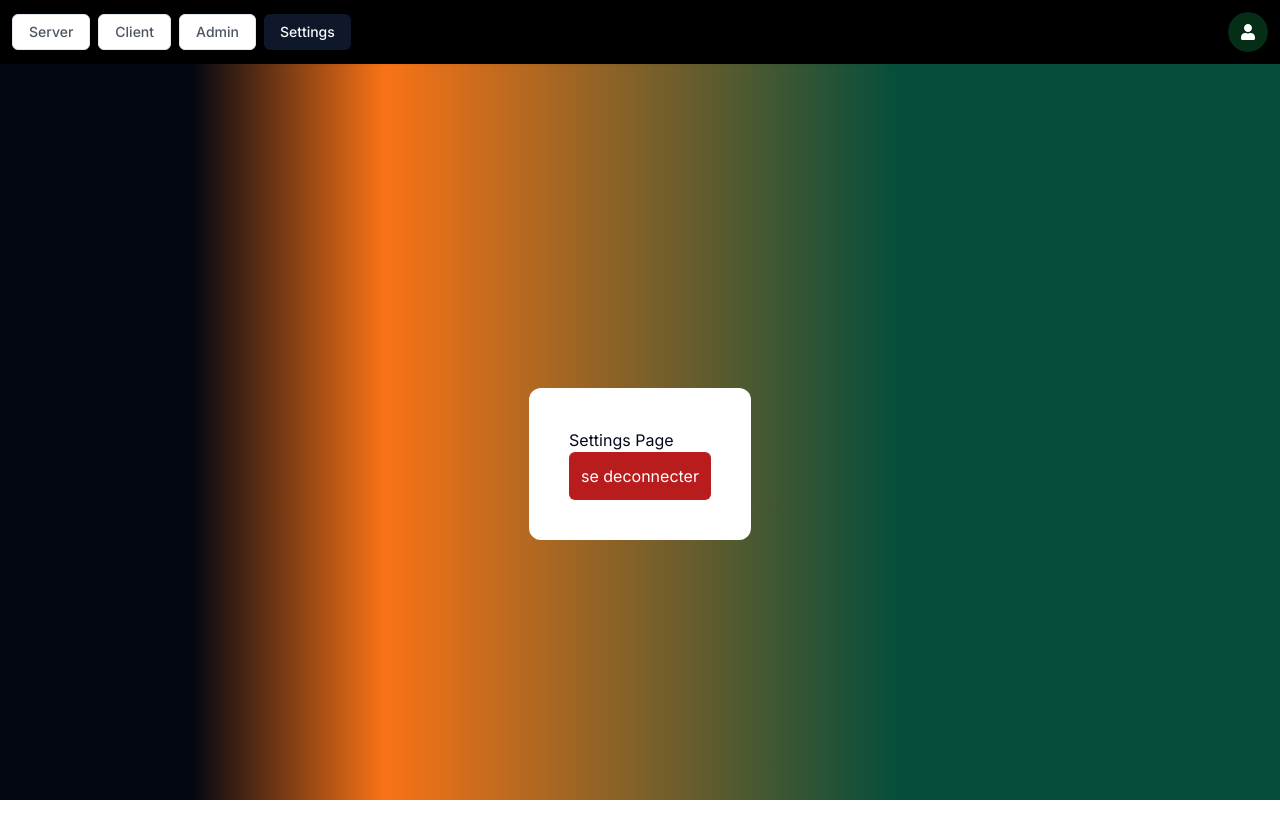
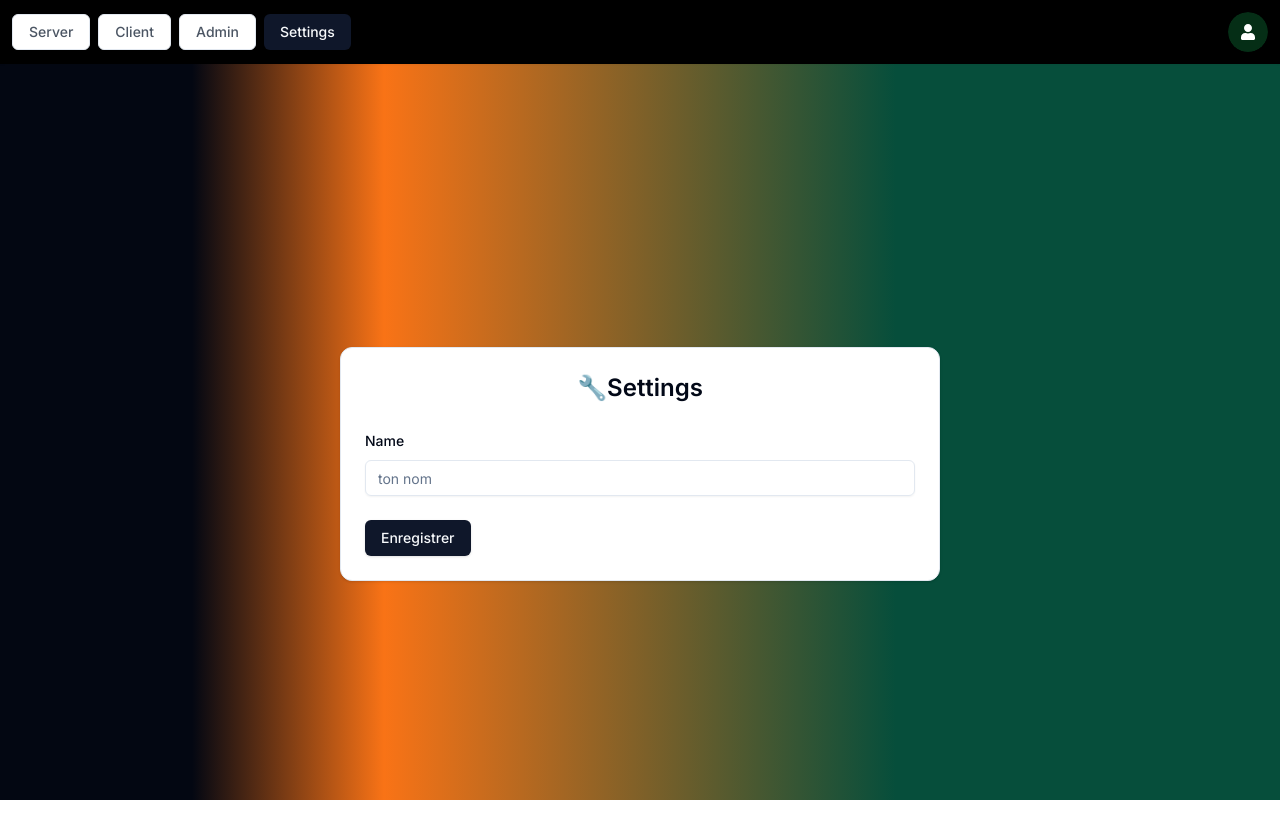
Before and after one commit to lapinRagnar/next-auth-advanced-2024, a Next.js app: page /settings in a window 1280 px wide. Shown: the top 838 px of the page. Built offline with nearby package versions, Linux system fonts and the light colour scheme; no server answers.

Commit message:
=> Modifier le nom de user && mettre à jours tous les noms dans client admin et server
=> la formulaire pour afficher ou/et modifier les infos user dans settings

=> afficher message de success ou erreur

=> et plein d'autre choses...

```diff
--- a/app/(protected)/server/page.tsx
+++ b/app/(protected)/server/page.tsx
@@ -8,22 +8,13 @@ const ServerPage = async () => {
   const user = await currentUser()
 
   return (
-    <div>
+    <div className='flex w-full items-center justify-center'>
 
       <UserInfo
         user={user}
         label="Server Component - 🌍 - User Info"
       />
 
-      <h1 className='text-5xl text-gray-200 mb-5 mt-11'>Exemple de fetch de session sur un server component</h1>
-      <div className='text-gray-100'>
-        {JSON.stringify(session?.user)}
-      </div>
-
-      <div className='text-green-500'>
-        {JSON.stringify(user)}
-      </div>
-
     </div>
   )
 }
--- a/app/(protected)/settings/page.tsx
+++ b/app/(protected)/settings/page.tsx
@@ -1,7 +1,25 @@
 'use client'
 
-import { logout } from "@/actions/logout"
-import { useCurrentUser } from "@/hooks/useCurrentUser"
+import * as z from 'zod'
+import { useForm } from 'react-hook-form'
+import { zodResolver } from '@hookform/resolvers/zod'
+
+import { SettingsSchema } from '@/schemas'
+
+import { settings } from "@/actions/settings"
+import { Button } from "@/components/ui/button"
+import { Card, CardHeader, CardContent } from "@/components/ui/card"
+
+import { Form, FormField, FormControl, FormItem, FormLabel, FormMessage, FormDescription } from '@/components/ui/form'
+import { Input } from '@/components/ui/input'
+
+import { useTransition, useState } from "react"
+
+import { useSession } from "next-auth/react"
+import { useCurrentUser } from '@/hooks/useCurrentUser'
+
+import { FormSuccess } from '@/components/FormSuccess'
+import { FormError } from '@/components/FormError'
 
 
 
@@ -9,31 +27,102 @@ const SettingsPage =  () => {
 
   const user = useCurrentUser()
 
-  const onClick = () => {
-    logout()
+  const { update } = useSession()
+
+  const [isPending, startTransition] = useTransition()
+  const [error, setError] = useState<string | undefined>()
+  const [success, setSuccess] = useState<string | undefined>()
+
+  const form = useForm<z.infer<typeof SettingsSchema>>({
+    resolver: zodResolver(SettingsSchema),
+    defaultValues: {
+      name: user?.name || undefined,
+    }
+  })
+
+  const onSubmit = (values: z.infer<typeof SettingsSchema>) => {
+
+    startTransition(() => {
+
+      settings(values)
+        .then((data) => {
+
+          if (data.error){
+            setError(data.error)
+          }
+
+          if (data.success) {
+            update()
+            setSuccess(data.success)
+          }
+
+      })
+        .catch((error) => setError("Une erreur est survenue, dans le fetch settings."))
+
+    })
+
   }
 
 
+  return (
+    <Card className="w-[600px]">
 
-  return (
-    <div className="bg-white p-10 rounded-xl">
+      <CardHeader>
+        <p className="text-2xl font-semibold text-center">
+          🔧Settings
+        </p>
+      </CardHeader>
 
-      <div>Settings Page</div>
+      <CardContent>
+
+        <Form {...form}>
+
+          <form
+            className='space-y-6'
+            onSubmit={form.handleSubmit(onSubmit)}
+          >
+
+            <div className='space-y-4'>
+
+              <FormField
+                control={form.control}
+                name="name"
+                render={({ field}) => (
+
+                  <FormItem>
+                    <FormLabel>Name</FormLabel>
+                    <FormControl>
+                      <Input
+                        {...field}
+                        placeholder='ton nom'
+                        disabled={isPending}
+                      />
+                    </FormControl>
+                  </FormItem>
+
+                )}
+              />
+
+            </div>
+
+            <FormError message={error} />
+            <FormSuccess message={success} />
+
+            <Button
+              type='submit'
+              disabled={isPending}
+            >
+              Enregistrer
+            </Button>
 
 
+          </form>
 
-      { JSON.stringify(user) }
+        </Form>
 
+      </CardContent>
 
-
-      <button
-        className="bg-red-700 text-white p-3 rounded-md"
-        onClick={onClick}
-      >
-        se deconnecter
-      </button>
-
-    </div>
+    </Card>
 
   )
 }
--- a/auth.ts
+++ b/auth.ts
@@ -8,6 +8,7 @@ import { db } from "@/lib/db"
 import { getUserById } from "@/data/user"
 
 import { getTwoFactorConfirmationByUserId } from "@/data/twoFactorConfirmation"
+import { getAccountByUserId } from "./data/account"
 
 
 
@@ -73,7 +74,7 @@ export const {
       if (!existingUser || !existingUser.emailVerified) return false
 
 
-      // TODO : add 2FA check
+      // TODO : add 2FA check - c fait
       if (existingUser.isTwoFactorEnabled) {
         const twoFactorConfirmation = await getTwoFactorConfirmationByUserId(existingUser.id)
 
@@ -95,7 +96,6 @@ export const {
 
     async session({ token, session }) {
 
-      console.log({sessionToken : token, session});
 
       if (token.sub && session.user) {
         session.user.id = token.sub
@@ -109,11 +109,22 @@ export const {
         session.user.isTwoFactorEnabled = token.isTwoFactorEnabled as boolean
       }
 
+      /**
+       * pour mettre à jour le nom, l'email et isOauth automatiquement quand on les modifie
+       */
+      if (session.user) {
+        session.user.name = token.name
+        session.user.email = token.email
+        session.user.isOauth = token.isOauth as boolean
+      }
+
       return session
     },
     async jwt({ token}) {
-      console.log({token})
+
+
       token.customField = "custom value"
+
 
       if (!token.sub) return token
 
@@ -121,9 +132,13 @@ export const {
 
       if (!existingUser) return token
 
+      const existingAccount = await getAccountByUserId(existingUser.id)
+
       token.role = existingUser.role
-
       token.isTwoFactorEnabled = existingUser.isTwoFactorEnabled
+      token.name = existingUser.name
+      token.email = existingUser.email
+      token.isOauth = !!existingAccount               // le !! permet de caster en boolean
 
       return token
     }
--- /dev/null
+++ b/data/account.ts
@@ -0,0 +1,15 @@
+import { db } from "@/lib/db"
+
+
+export const getAccountByUserId = async (userId: string) => {
+
+  try {
+    const account = await db.account.findFirst({
+      where: { userId }
+    })
+
+    return account
+  } catch {
+    return null
+  }
+}
--- a/next-auth.d.ts
+++ b/next-auth.d.ts
@@ -6,6 +6,7 @@ export type ExtendedUser = DefaultSession["user"] & {
   id: string
   role: UserRole
   isTwoFactorEnabled: boolean
+  isOauth: boolean
 }
 
 declare module "next-auth" {
--- a/schemas/index.ts
+++ b/schemas/index.ts
@@ -2,7 +2,6 @@ import * as z from 'zod'
 
 export const SettingsSchema = z.object({
   name: z.optional(z.string()),
-  email: z.string().email({ message: '***Champ obligatoire***' }),
 })
 
 export const NewPasswordSchema = z.object({
```
